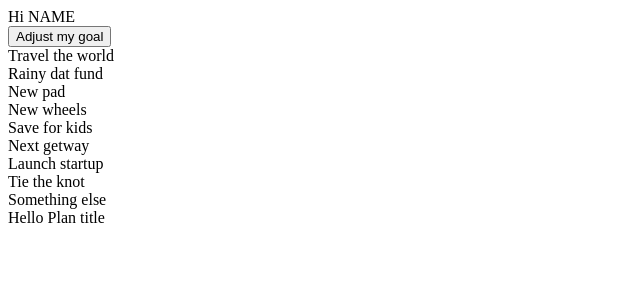
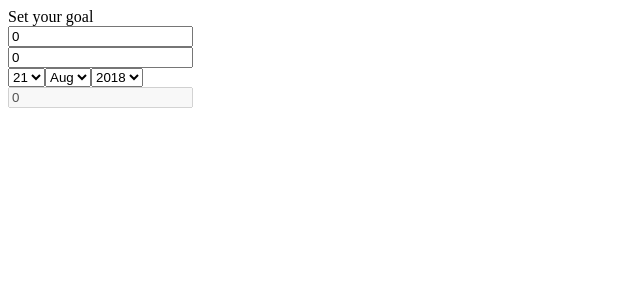
Before and after one commit to maciejk77/gg-app, a React (Create React App) app: page / in a window 1280 px wide. Shown: the top 300 px of the page, without its empty margins (0-640 px from the left). Built offline with nearby package versions, Linux system fonts and the light colour scheme.

Commit message:
plan goal component

```diff
--- a/src/App.js
+++ b/src/App.js
@@ -1,17 +1,65 @@
 import React, { Component } from 'react';
-import PlanInfo from './components/plan_info.js';
-import PlanCategory from './components/plan_category.js';
-import PlanTitle from './components/plan_title.js';
-// import PlanGoals from './components/plan_goals.js';
+//import PlanInfo from './components/plan_info.js';
+// import PlanCategory from './components/plan_category.js';
+// import PlanTitle from './components/plan_title.js';
+import PlanGoals from './components/plan_goals.js';
 
 class App extends Component {
+
+  state = {
+    goal : 0,
+    saved: 0,
+    date: {
+      day: new Date().getDate(),
+      month: new Date().getMonth(),
+      year: new Date().getFullYear()
+    },
+    save_daily: 0,
+    plan_title: 'test title'
+  }
+
+  onGoalChange = (e) => {
+    this.setState({
+      ...this.state,
+      goal : e.target.value
+    },this.calculateDaily())
+  }
+
+  onSavedChange = (e) => {
+    this.setState({
+      ...this.state,
+      saved : e.target.value
+    },this.calculateDaily())
+  }
+
+  onDateChange = (e) => {
+    let date = this.state.date;
+    const name = e.target.name;
+    const value = e.target.value;
+    date[name] = value;
+
+    this.setState({
+      ...this.state,
+      date
+    },this.calculateDaily())
+  }
+
+  calculateDaily = () => {
+
+  }
+
   render() {
     return (
       <div>
-        <PlanInfo />
-        <PlanCategory />
-        <PlanTitle />
-        {/* <PlanGoals /> */}
+        {/*<PlanInfo />
+         <PlanCategory />
+        <PlanTitle />*/}
+        <PlanGoals
+          state={this.state}
+          changeGoal={this.onGoalChange}
+          changeSaved={this.onSavedChange}
+          handleDateChange={this.onDateChange}
+        />
       </div>
     );
   }
--- /dev/null
+++ b/src/components/plan_goals.js
@@ -0,0 +1,96 @@
+import React from "react";
+
+const PlanGoals = ({
+  state: { plan_title, goal, saved, date, save_daily, date: {day, month, year} },
+  changeGoal,
+  changeSaved,
+  handleDateChange
+}) => {
+  const MONTHS = [
+    "Jan",
+    "Feb",
+    "Mar",
+    "Apr",
+    "Maj",
+    "Jun",
+    "Jul",
+    "Aug",
+    "Sep",
+    "Oct",
+    "Nov",
+    "Dec"
+  ];
+
+  const dateNow = new Date();
+  const yearMin = dateNow.getFullYear();
+  const yearMax = yearMin + 20;
+
+  const getYears = (yearMin, yearMax) => {
+    const length = yearMax - yearMin;
+    return Array.from({ length }, (_, i) => {
+      return (
+        <option
+          key={i}
+          value={yearMin + i}
+          selected={year === yearMin + i ? "selected" : false}
+        >
+          {yearMin + i}
+        </option>
+      );
+    });
+  };
+
+  const years = getYears(yearMin, yearMax);
+  const months = MONTHS.map((month_const, i) => (
+    <option
+      key={i}
+      value={i}
+      selected={month === i ? "selected" : false}
+    >
+      {month_const}
+    </option>
+  ))
+  const days = Array.from({ length: 31 }, (_, i) => (
+    <option
+      key={i}
+      value={i + 1}
+      selected={day === i + 1 ? "selected" : false}
+    >
+      {i + 1}
+    </option>
+  ));
+
+  return (
+    <div>
+      Set your goal
+      <form>
+        <div>
+          <input type="text" value={goal} onChange={changeGoal} />
+        </div>
+
+        <div>
+          <input type="text" value={saved} onChange={changeSaved} />
+        </div>
+
+        <div>
+          <select name="day" onChange={handleDateChange}>
+            {days}
+          </select>
+
+          <select name="month" onChange={handleDateChange}>
+            {months}
+          </select>
+
+          <select name="year" onChange={handleDateChange}>
+            {years}
+          </select>
+        </div>
+        <div>
+          <input name="save_daily" value={save_daily} disabled />
+        </div>
+      </form>
+    </div>
+  );
+};
+
+export default PlanGoals;
```
Also changed, not shown: 1 other file (tests, documents, lock files or other folders).
